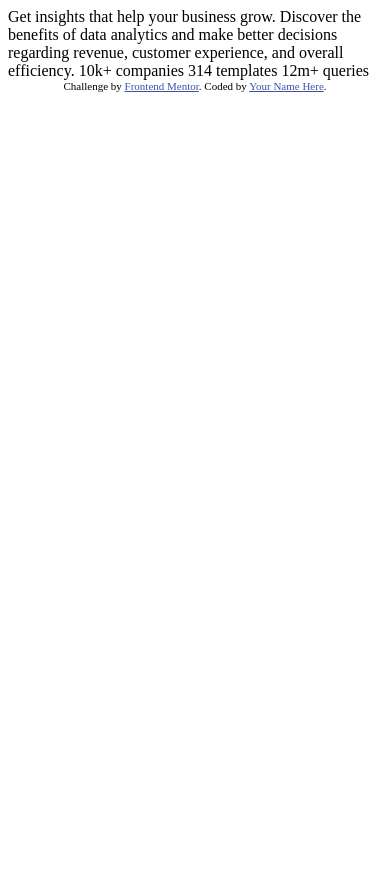
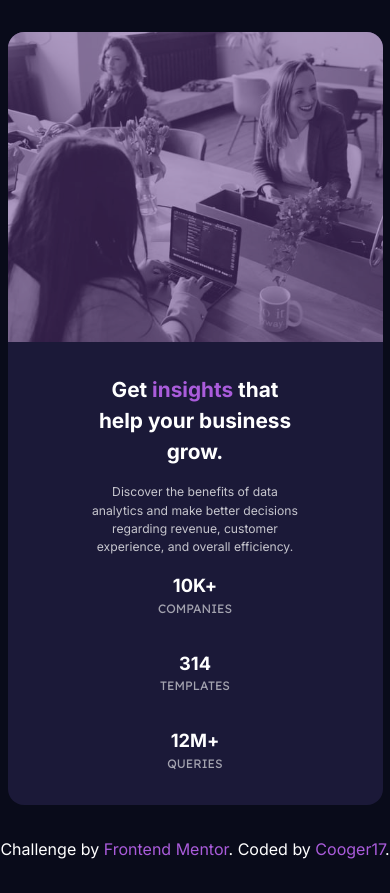
Before and after one commit to Cooger17/stats-preview-card-component-main, a plain HTML site: page index.html in a window 390 px wide. Before the commit the page ends 844 px from the top, so only its background shows below. Drawn offline with Linux system fonts and the light colour scheme.

Commit message:
final commit

```diff
--- a/index.html
+++ b/index.html
@@ -1,33 +1,48 @@
 <!DOCTYPE html>
 <html lang="en">
-<head>
-  <meta charset="UTF-8">
-  <meta name="viewport" content="width=device-width, initial-scale=1.0"> <!-- displays site properly based on user's device -->
+	<head>
+		<meta charset="UTF-8" />
+		<meta name="viewport" content="width=device-width, initial-scale=1.0" />
 
-  <link rel="icon" type="image/png" sizes="32x32" href="./images/favicon-32x32.png">
+		<link
+			rel="icon"
+			type="image/png"
+			sizes="32x32"
+			href="./images/favicon-32x32.png"
+		/>
+		<link rel="stylesheet" href="style.css" />
+		<link rel="stylesheet" href="reset.css" />
+		<title>Frontend Mentor | Stats preview card component</title>
+	</head>
 
-  <title>Frontend Mentor | Stats preview card component</title>
+	<body>
+		<main class="container">
+			<div class="header">
+				<div class="content">
+					<h1>Get <span>insights</span> that help your business grow.</h1>
+					<p>
+						Discover the benefits of data analytics and make better decisions
+						regarding revenue, customer experience, and overall efficiency.
+					</p>
+					<div class="stats">
+            <p><span class="span">10k+</span> companies</p>
+            <p><span class="span">314</span> templates</p>
+            <p><span class="span">12m+</span> queries</p>
+          </div>
+				</div>
+				<div class="image">
+					<img src="images/image-header-desktop.jpg" alt="data analyst" />
+				</div>
+			</div>
+		</main>
 
-  <!-- Feel free to remove these styles or customise in your own stylesheet 👍 -->
-  <style>
-    .attribution { font-size: 11px; text-align: center; }
-    .attribution a { color: hsl(228, 45%, 44%); }
-  </style>
-</head>
-<body>
-
-  Get insights that help your business grow.
-
-  Discover the benefits of data analytics and make better decisions regarding revenue, customer
-  experience, and overall efficiency.
-
-  10k+ companies
-  314 templates
-  12m+ queries
-
-  <div class="attribution">
-    Challenge by <a href="https://www.frontendmentor.io?ref=challenge" target="_blank">Frontend Mentor</a>.
-    Coded by <a href="#">Your Name Here</a>.
-  </div>
-</body>
+		<footer>
+			<div class="attribution">
+				Challenge by
+				<a href="https://www.frontendmentor.io?ref=challenge" target="_blank"
+					>Frontend Mentor</a
+				>. Coded by <a href="#">Cooger17</a>.
+			</div>
+		</footer>
+	</body>
 </html>
--- /dev/null
+++ b/reset.css
@@ -0,0 +1,74 @@
+/* Box sizing rules */
+*,
+*::before,
+*::after {
+	box-sizing: border-box;
+}
+
+/* Remove default margin */
+body,
+h1,
+h2,
+h3,
+h4,
+p,
+figure,
+blockquote,
+dl,
+dd {
+	margin: 0;
+}
+
+/* Remove list styles on ul, ol elements with a list role, which suggests default styling will be removed */
+ul[role="list"],
+ol[role="list"] {
+	list-style: none;
+}
+
+/* Set core root defaults */
+html:focus-within {
+	scroll-behavior: smooth;
+}
+
+/* Set core body defaults */
+body {
+	min-height: 100vh;
+	text-rendering: optimizeSpeed;
+	line-height: 1.5;
+}
+
+/* A elements that don't have a class get default styles */
+a:not([class]) {
+	text-decoration-skip-ink: auto;
+}
+
+/* Make images easier to work with */
+img,
+picture {
+	max-width: 100%;
+	display: block;
+}
+
+/* Inherit fonts for inputs and buttons */
+input,
+button,
+textarea,
+select {
+	font: inherit;
+}
+
+/* Remove all animations, transitions and smooth scroll for people that prefer not to see them */
+@media (prefers-reduced-motion: reduce) {
+	html:focus-within {
+		scroll-behavior: auto;
+	}
+
+	*,
+	*::before,
+	*::after {
+		animation-duration: 0.01ms !important;
+		animation-iteration-count: 1 !important;
+		transition-duration: 0.01ms !important;
+		scroll-behavior: auto !important;
+	}
+}
--- /dev/null
+++ b/style.css
@@ -0,0 +1,164 @@
+@import url('https://fonts.googleapis.com/css2?family=Inter:wght@400;700&display=swap');
+@import url('https://fonts.googleapis.com/css2?family=Lexend+Deca&display=swap');
+
+body{
+    display: flex;
+    flex-direction: column;
+    justify-content: space-around;
+    align-items: center;
+    align-content: center;
+    background-color: hsl(233, 47%, 7%);
+    font-family: 'Inter';
+    color: hsl(0, 0%, 100%);
+}
+
+.container{
+    display: flex;
+    flex-direction: column;
+    gap: 2em;
+    align-content: space-around;
+    align-items: center;
+    background-color: hsl(244, 38%, 16%);
+    border-radius: 1em;
+}
+
+.header{
+    max-width: 1000px;
+    display: grid;
+    grid-template-columns: 1fr 1fr;
+}
+
+.content{
+    display: flex;
+    flex-direction: column;
+    justify-content: space-around;
+    align-items: center;
+    align-content: center;
+    padding: 0 5em;
+}
+
+.content p{
+    font-size: .9em;
+    color: hsla(0, 0%, 100%, 0.75);
+}
+
+h1{
+    font-family: 'Inter';
+    font-weight: 700;
+    color: hsl(0, 0%, 100%);
+}
+
+h1 span{
+    color: hsl(277, 64%, 61%);
+}
+
+.stats{
+    display: grid;
+    grid-template-columns: 1fr 1fr 1fr;
+    justify-items: center;
+    gap: 2em;
+}
+
+.stats p{
+    display: flex;
+    flex-direction: column;
+    justify-content: space-between;
+    align-items: flex-start;
+    text-transform: uppercase;
+    font-size: .9em;
+    font-family: "Lexend deca";
+    color: hsla(0, 0%, 100%, 0.6);
+}
+
+p .span{
+    font-family: "Inter";
+    font-size: 1.5em;
+    font-weight: 700;
+    color: hsl(0, 0%, 100%);
+}
+
+.image{
+    border-radius: 0 1em 1em 0;
+}
+
+
+.image img{
+    border-radius: 0 1em 1em 0;
+    /*change image color*/
+    filter: opacity(0.5) drop-shadow(0 0 0 hsl(277, 64%, 61%));
+}
+
+.attribution a{
+    text-decoration: none;
+    color: hsl(277, 64%, 61%);
+    transition: ease-out 0.5s;
+}
+
+.attribution a:hover{
+    color: hsl(244, 23%, 57%);
+    transition: ease-in 0.5s;
+}
+
+
+/* only mobile and tablet screen */
+@media (max-width: 777px){
+    body{
+        justify-content: space-between;
+        align-items: center;
+        gap: 2em;
+    }
+
+    .container{
+        margin-top: 2em;
+    }
+
+    .header{
+        max-width: 375px;
+        display: flex;
+        flex-direction: column-reverse;
+        justify-content: space-between;
+    }
+
+    .image img{
+        border-radius: 1em 1em 0 0;
+    }
+
+    .content{
+        margin-top: 2em;
+    }
+
+    .content p{
+        font-size: .76em;
+        text-align: center;
+    }
+
+    h1{
+        font-size: 1.3em;
+        text-align: center;
+    }
+
+    .content{
+        gap: 1em;
+    }
+
+    .stats{
+        display: flex;
+        flex-direction: column;
+        justify-content: space-evenly;
+        gap: 2em;
+        margin-bottom: 2em;
+    }
+
+    .stats p{
+        text-align: center;
+        text-align: center;
+        display: flex;
+        align-items: center;
+        align-content: center;
+    }
+
+
+    footer{
+        margin-bottom: 2em;
+    }
+}
```
Also changed, not shown: screenshots/desktop-view.jpeg (added), screenshots/mobile-view.jpeg (added), 2 other files.
